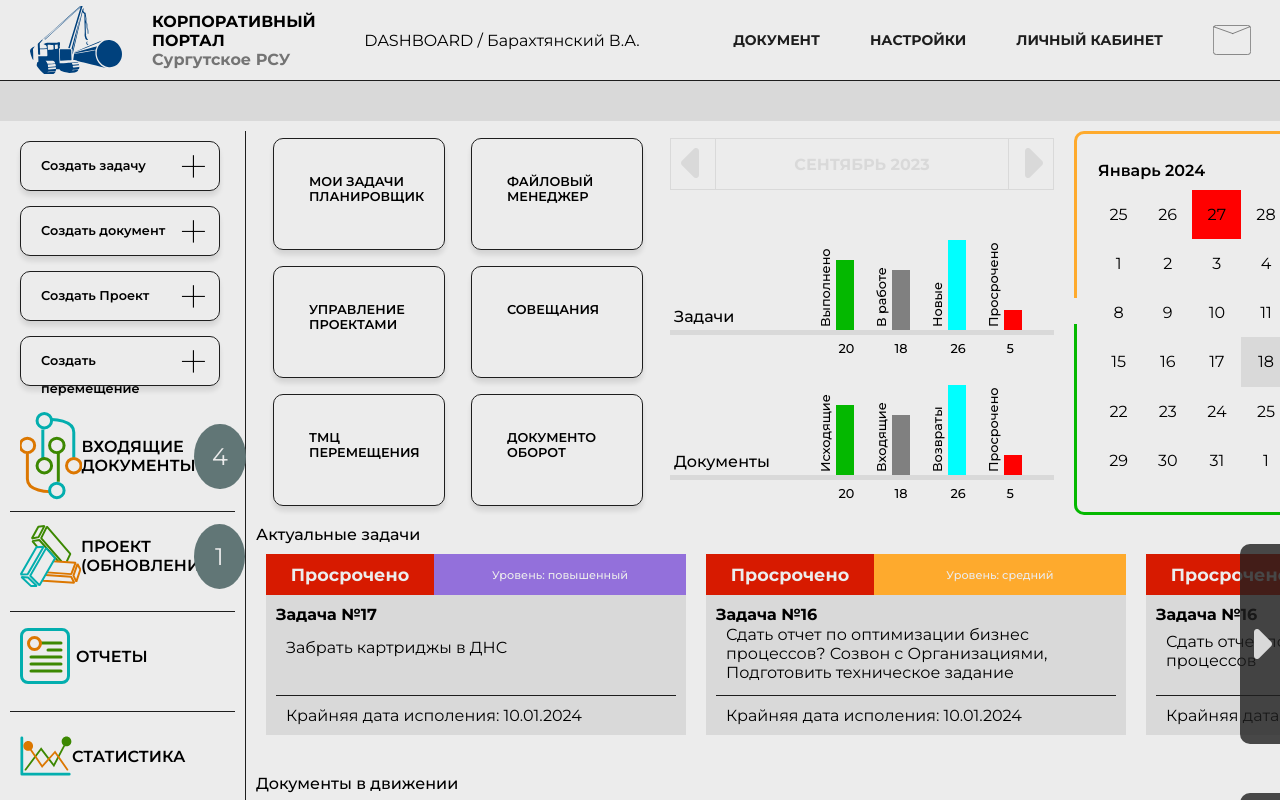
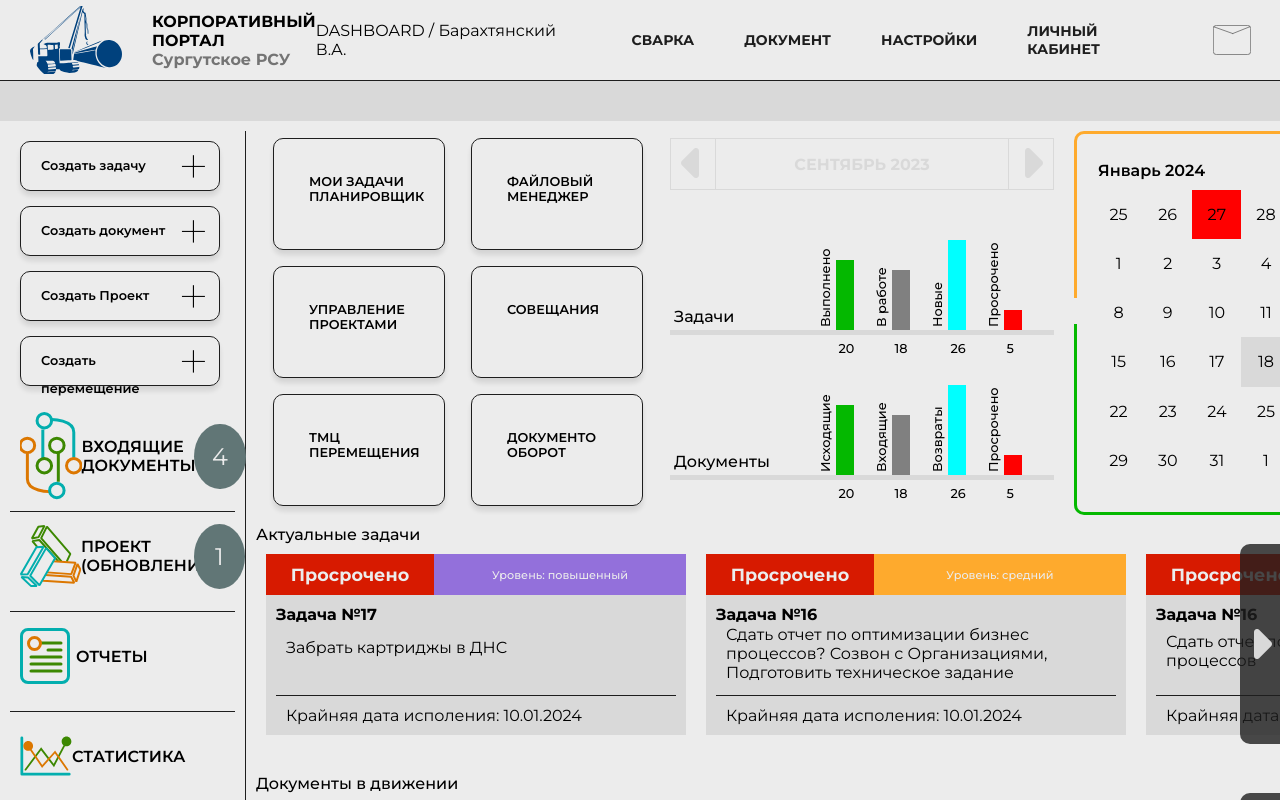
Before and after one commit to DreaMessiah/Portal, a React (Create React App) app in the folder client/: page /main in a window 1280 px wide. Shown: the top 800 px of the page. Built offline with nearby package versions, Linux system fonts and the light colour scheme.

Commit message:
add btn Welding
add button Welding to Navbar Comp

```diff
--- a/client/src/components/Navbar.js
+++ b/client/src/components/Navbar.js
@@ -17,6 +17,9 @@ export default function Navbar () {
                 </div>
                 <ul>
                     <li>
+                        <Link to="/welding"><p>Сварка</p></Link>
+                    </li>
+                    <li>
                         <Link to="/document"><p>Документ</p></Link>
                     </li>
                     <li>
```
